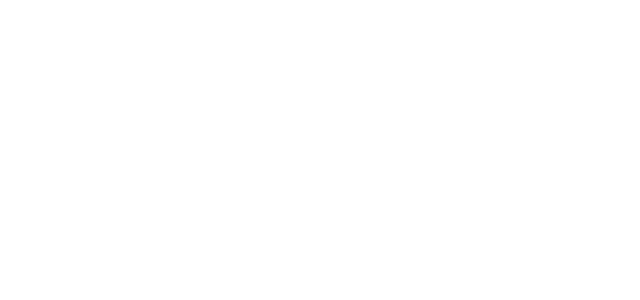
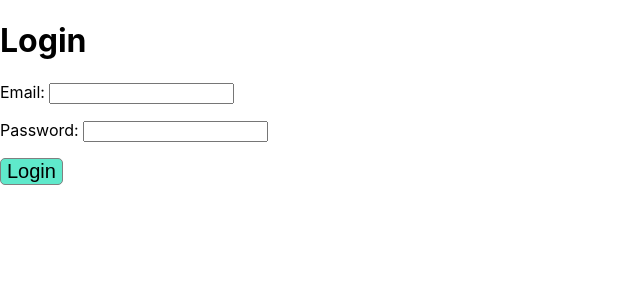
Before and after one commit to ewa-mi/posts-feed-redux, a React (Create React App) app: page /login in a window 1280 px wide. Shown: the top 300 px of the page, without its empty margins (0-640 px from the left). Built offline with nearby package versions, Linux system fonts and the light colour scheme.

Commit message:
login page on route /login

```diff
--- a/package.json
+++ b/package.json
@@ -7,6 +7,7 @@
     "@testing-library/react": "^9.5.0",
     "@testing-library/user-event": "^7.2.1",
     "axios": "^0.19.2",
+    "bootstrap": "^3.4.1",
     "moment": "^2.25.3",
     "react": "^16.13.1",
     "react-dom": "^16.13.1",
--- a/src/App.js
+++ b/src/App.js
@@ -1,13 +1,25 @@
-import React from "react";
+import React, { useEffect } from "react";
 import "./App.css";
 import { Switch, Route } from "react-router-dom";
 import PostsFeed from "./pages/PostsFeed";
 import PostPage from "./pages/PostPage";
+import { useDispatch } from "react-redux";
+import { bootstrapLogin } from "./store/auth/actions";
+import LoginPage from "./pages/LoginPage";
 
 export default function App() {
+  const dispatch = useDispatch();
+
+  useEffect(() => {
+    dispatch(bootstrapLogin());
+  }, [dispatch]);
+
   return (
     <div>
       <Switch>
+        <Route path="/login">
+          <LoginPage />
+        </Route>
         <Route path="/post/:id">
           <PostPage />
         </Route>
--- /dev/null
+++ b/src/pages/LoginPage.js
@@ -0,0 +1,45 @@
+import React, { useState } from "react";
+import { useDispatch } from "react-redux";
+import { login } from "../store/auth/actions";
+
+export default function LoginPage() {
+  const [email, setEmail] = useState("");
+  const [password, setPassword] = useState("");
+  const dispatch = useDispatch();
+
+  function handleSubmit(event) {
+    event.preventDefault();
+    dispatch(login(email, password));
+  }
+
+  return (
+    <div>
+      <h1>Login</h1>
+      <form onSubmit={handleSubmit}>
+        <p>
+          <label>
+            Email:{" "}
+            <input
+              type="email"
+              value={email}
+              onChange={(e) => setEmail(e.target.value)}
+            />
+          </label>
+        </p>
+        <p>
+          <label>
+            Password:{" "}
+            <input
+              type="password"
+              value={password}
+              onChange={(e) => setPassword(e.target.value)}
+            />
+          </label>
+        </p>
+        <p>
+          <button type="submit">Login</button>
+        </p>
+      </form>
+    </div>
+  );
+}
--- a/src/pages/PostPage.js
+++ b/src/pages/PostPage.js
@@ -36,7 +36,7 @@ export default function PostPage() {
           {postData.comments.rows.map((row) => (
             <div key={row.id}>
               <p>
-                {row.text} // {row.developer.name}
+                {row.text} | {row.developer.name}
               </p>
             </div>
           ))}
--- /dev/null
+++ b/src/store/auth/actions.js
@@ -0,0 +1,56 @@
+import axios from "axios";
+
+const saveUserData = (token, userProfile) => {
+  return {
+    type: "SAVE_USER_DATA",
+    payload: { token, userProfile },
+  };
+};
+
+const getUserProfile = async (token) => {
+  try {
+    const response = await axios.get(
+      "https://codaisseur-coders-network.herokuapp.com/me",
+      {
+        headers: {
+          Authorization: `Bearer ${token}`,
+        },
+      }
+    );
+    return response.data;
+  } catch (e) {
+    console.log(e);
+  }
+};
+
+export const login = (email, password) => async (dispatch, getState) => {
+  try {
+    const response = await axios.post(
+      "https://codaisseur-coders-network.herokuapp.com/login",
+      {
+        email,
+        password,
+      }
+    );
+    const { jwt } = response.data;
+
+    const userProfile = await getUserProfile(jwt);
+
+    localStorage.setItem("jwt", jwt);
+
+    dispatch(saveUserData(jwt, userProfile));
+  } catch (e) {
+    console.log("error", e);
+  }
+};
+
+export const bootstrapLogin = () => async (dispatch, getState) => {
+  const jwt = localStorage.getItem("jwt");
+  if (jwt) {
+    const userProfile = await getUserProfile(jwt);
+    console.log("user profile loaded automatically", userProfile);
+    dispatch(saveUserData(jwt, userProfile));
+  } else {
+    console.log("no token stored in localstorage");
+  }
+};
--- /dev/null
+++ b/src/store/auth/reducer.js
@@ -0,0 +1,17 @@
+const initialState = {
+  me: null,
+  accessToken: null,
+};
+
+export default function authReducer(state = initialState, action) {
+  switch (action.type) {
+    case "SAVE_USER_DATA":
+      const { token, userProfile: me } = action.payload;
+      return {
+        accessToken: token,
+        me,
+      };
+    default:
+      return state;
+  }
+}
--- a/src/store/reducer.js
+++ b/src/store/reducer.js
@@ -1,10 +1,12 @@
 import { combineReducers } from "redux";
 import feedSliceReducer from "./feed/reducerFeed.js";
 import postPageSliceReducer from "./postPage/reducer";
+import authReducer from "./auth/reducer";
 
 const reducer = combineReducers({
   feed: feedSliceReducer,
   postPage: postPageSliceReducer,
+  auth: authReducer,
 });
 
 export default reducer;
```
Also changed, not shown: 1 other file (tests, documents, lock files or other folders).
